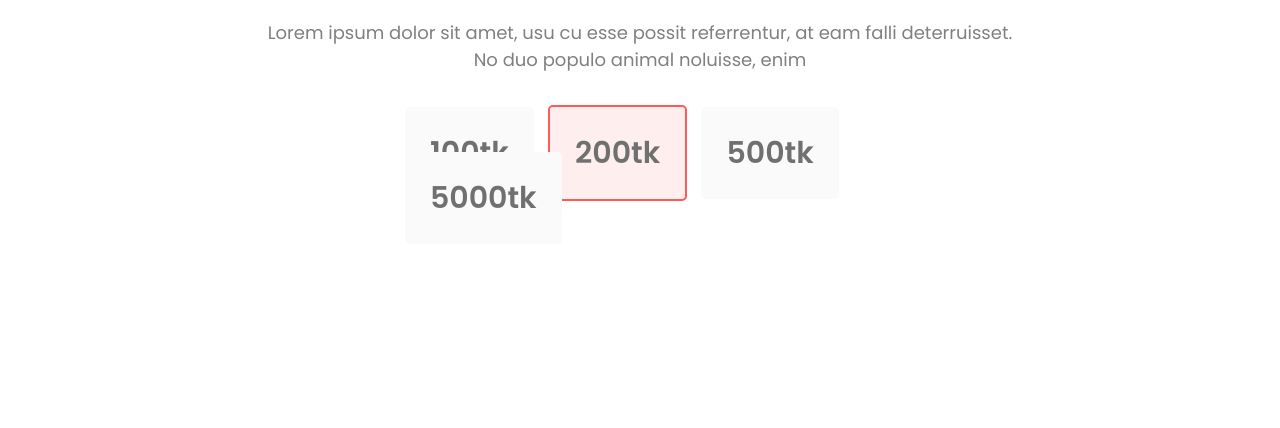
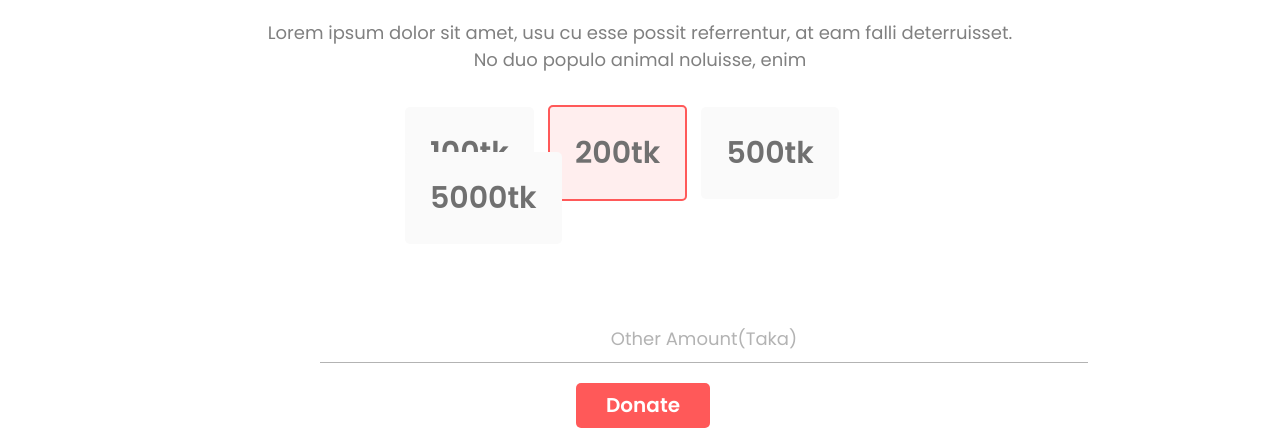
Before and after one commit to mashroorzisan/donate-today, a plain HTML site: page index.html in a window 1280 px wide. Shown: the part 924-1352 px from the top of the page. Before the commit the page ends 1185 px from the top, so only its background shows below. Drawn offline with Linux system fonts and the light colour scheme.

Commit message:
added plans

```diff
--- a/index.html
+++ b/index.html
@@ -44,12 +44,16 @@
                 <span class="amount">5000tk</span>
             </div>
             <div class="plan">
+                Other Amount(Taka)
             </div>
+            <a class="button" href="https://www.google.com/">Donate</a>
+
         </section>
         <section class="story">
             <div class="story1">
             </div>
             <div class="story1">
+
             </div>
         </section>
         <section class="subscription">
--- a/style.css
+++ b/style.css
@@ -47,6 +47,7 @@ body {
     margin-left: 45%;
     font-weight: bold;
     font-size: 20px;
+    margin-top: 20px;
 }
 
 .donation {
@@ -87,3 +88,15 @@ body {
 .row {
     margin: 5vh 50vh 5vh;
 }
+
+.plan {
+    font-family: 'Poppins', sans-serif;
+    font-size: 18px;
+    color: #B3B3B3;
+    text-align: center;
+    margin-top: 8vh;
+    padding-bottom: 10px;
+    border-bottom: 1px solid #B3B3B3;
+    width: 60%;
+    margin-left: 40vh;
+}
```
